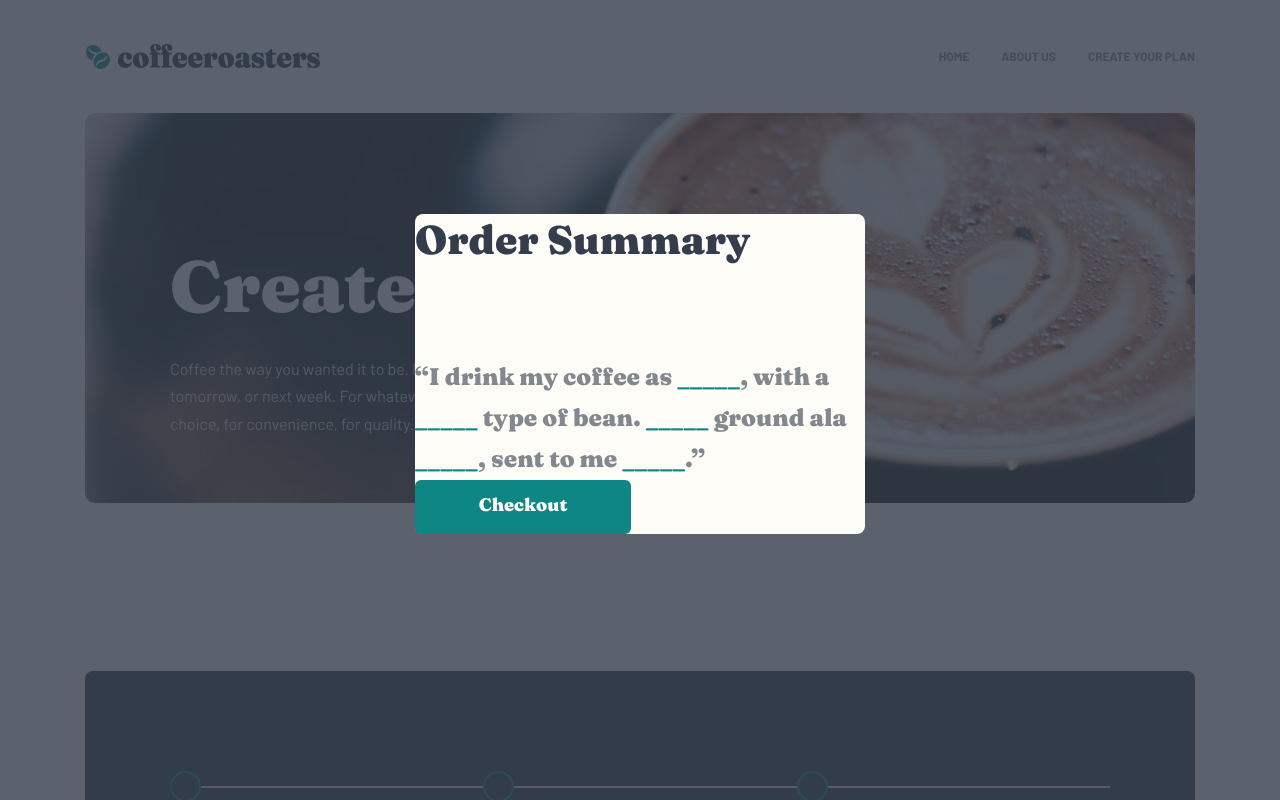
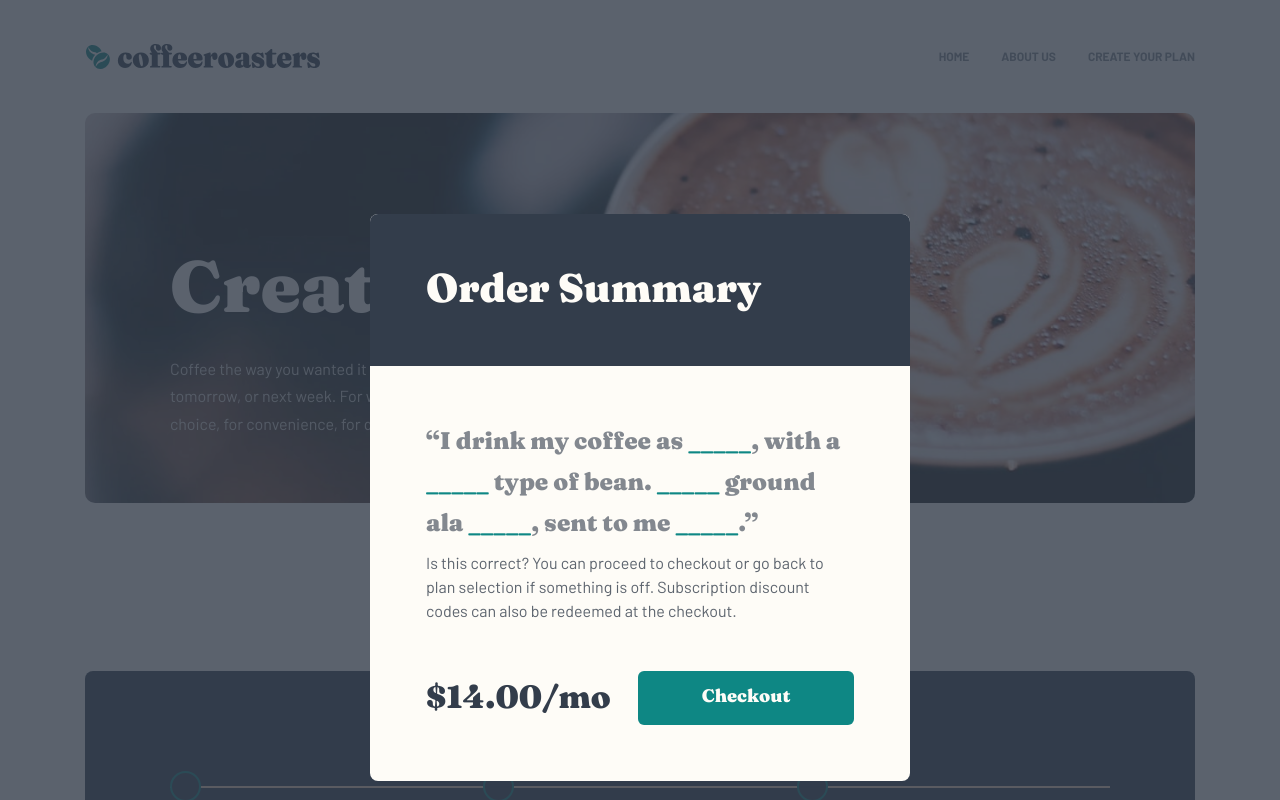
Before and after one commit to CHR-onicles/fm-challenge-coffeeroasters, a React (Create React App) app: page /create-plan in a window 1280 px wide. Shown: the top 800 px of the page. Built offline with nearby package versions, Linux system fonts and the light colour scheme.

Commit message:
Added portal for BaseModal component

```diff
--- a/public/index.html
+++ b/public/index.html
@@ -29,6 +29,7 @@
   <body>
     <noscript>You need to enable JavaScript to run this app.</noscript>
     <div id="root"></div>
+    <div id="modal-root"></div>
     <!--
       This HTML file is a template.
       If you open it directly in the browser, you will see an empty page.
--- a/src/components/ui/BaseModal/BaseModal.module.scss
+++ b/src/components/ui/BaseModal/BaseModal.module.scss
@@ -14,11 +14,25 @@
   &__container {
     position: fixed;
     top: toRem(214px);
-    left: calc(50% - toRem(225px));
+    left: calc(50% - toRem(270px));
     width: 100%;
-    max-width: toRem(450px);
+    max-width: toRem(540px);
     background-color: var(--neutral-color-1);
     border-radius: toRem(8px);
     z-index: var(--zindex-modal);
+    overflow: hidden;
+  }
+
+  &__header {
+    padding: toRem(48px) toRem(56px);
+    background-color: var(--dark-color-2);
+
+    > * {
+      color: var(--neutral-color-1);
+    }
+  }
+
+  &__body {
+    padding: toRem(56px);
   }
 }
--- a/src/components/ui/BaseModal/BaseModal.tsx
+++ b/src/components/ui/BaseModal/BaseModal.tsx
@@ -12,12 +12,13 @@ const BaseModal = ({ title, onConfirm, children }: IBaseModalProps) => {
   return (
     <Fragment>
       <div className={ styles['modal__backdrop'] }></div>
+
       <div className={ styles['modal__container'] }>
-        <header>
+        <header className={ styles['modal__header'] }>
           <h2>{ title }</h2>
         </header>
 
-        <div>
+        <div className={ styles['modal__body'] }>
           { children }
         </div>
       </div>
--- a/src/components/ui/BaseOrderSummary/BaseOrderSummary.module.scss
+++ b/src/components/ui/BaseOrderSummary/BaseOrderSummary.module.scss
@@ -5,7 +5,7 @@
   --order-summary-spacing-vertical: #{toRem(24px)};
   --order-summary-spacing-horizontal: #{toRem(32px)};
 
-  margin-top: var(--order-summary-spacing-top);
+  // margin-top: var(--order-summary-spacing-top);
   padding: var(--order-summary-spacing-vertical) var(--order-summary-spacing-horizontal);
   background-color: var(--dark-color-2);
   border-radius: toRem(10px);
--- a/src/views/CreatePlan/Order/Order.module.scss
+++ b/src/views/CreatePlan/Order/Order.module.scss
@@ -77,33 +77,20 @@
     }
   }
 
-  &__summary {
-    margin-top: var(--order-summary-spacing-top);
-    padding: var(--order-summary-spacing-vertical) var(--order-summary-spacing-horizontal);
-    background-color: var(--dark-color-2);
-    border-radius: toRem(10px);
-
-    h3 {
-      margin-bottom: toRem(8px);
-      font-family: var(--font-family-regular);
-      font-size: toRem(16px);
-      text-transform: uppercase;
-      color: var(--neutral-color-1-opacity-50);
-    }
-
-    p {
-      color: var(--neutral-color-1);
-      line-height: 1.7;
-    }
-
-    span {
-      color: var(--cyan-color-1);
-    }
-  }
-
   &__btn-submit {
     align-self: var(--order-button-align);
     margin-top: var(--order-button-spacing-top);
+  }
+
+  &__modal {
+    &-text {
+      margin-top: toRem(8px);
+    }
+
+    &-action {
+      justify-content: space-between;
+      margin-top: toRem(47px);
+    }
   }
 
   @include media-breakpoint(md) {
--- a/src/views/CreatePlan/Order/Order.tsx
+++ b/src/views/CreatePlan/Order/Order.tsx
@@ -1,4 +1,5 @@
 import { useState, useRef, FormEvent } from 'react';
+import { createPortal } from 'react-dom'
 
 import { BaseAccordion, BaseOrderSummary, BaseModal } from '../../../components/ui';
 import { BaseRadio } from '../../../components/form';
@@ -136,14 +137,24 @@ const Order = ({ orderOptions }: IOrderProps) => {
 
                 <BaseOrderSummary formData={ formData } />
 
-                <button type="submit" className={ `${styles['order__btn-submit']} | btn` }>Create my plan!</button>
+                <button type="submit" className={ `btn | ${styles['order__btn-submit']}` }>Create my plan!</button>
               </form>
 
-              <BaseModal title="Order Summary">
-                <BaseOrderSummary formData={ formData } variant="light" />
+              {
+                createPortal(
+                <BaseModal title="Order Summary">
+                  <BaseOrderSummary formData={ formData } variant="light" />
 
-                <button type="button" className="btn" onClick={ handleConfirmCheckout }>Checkout</button>
-              </BaseModal>
+                  <p className={ styles['order__modal-text'] }>Is this correct? You can proceed to checkout or go back to plan selection if something is off. Subscription discount codes can also be redeemed at the checkout.</p>
+
+                  <div className={ `row | ${styles['order__modal-action']}`}>
+                    <h3>$14.00/mo</h3>
+
+                    <button type="button" className="btn" onClick={ handleConfirmCheckout }>Checkout</button>
+                  </div>
+                </BaseModal>,
+                document.getElementById('modal-root') as HTMLElement)
+              }
             </div>
           </div>
         </div>
```
